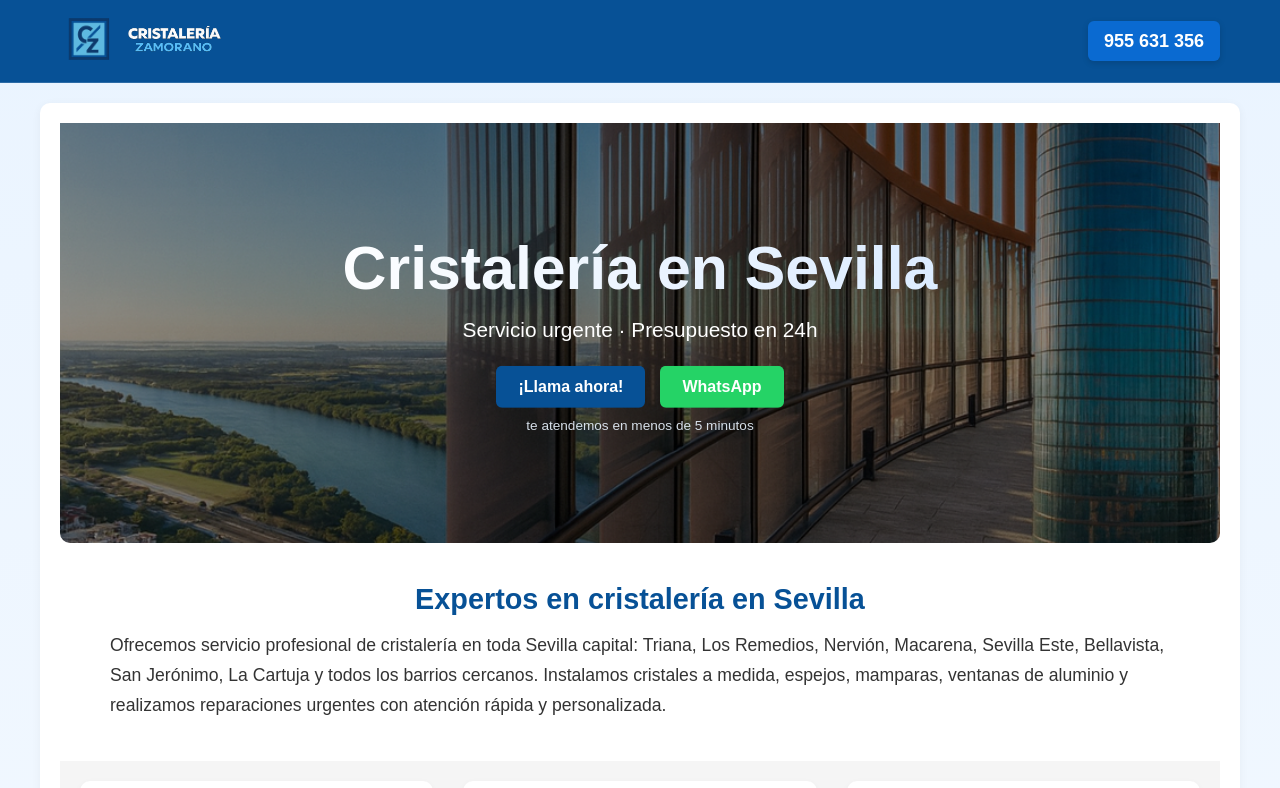
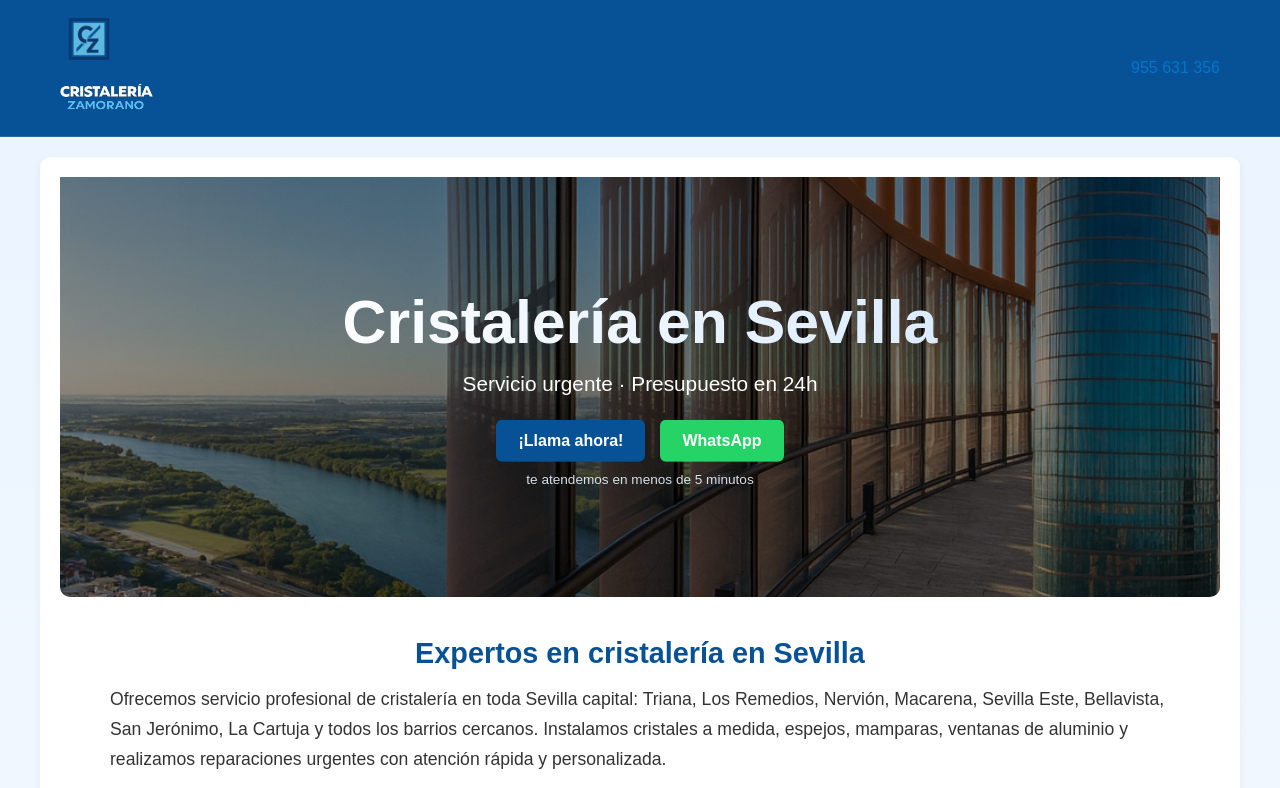
Before and after one commit to serafinweb/cristaleria-zamorano, a React (Vite) app: page / in a window 1280 px wide. Shown: the top 788 px of the page. Built offline with nearby package versions, Linux system fonts and the light colour scheme.

Commit message:
fix: estructura del header para alineación correcta

```diff
--- a/src/components/Header.jsx
+++ b/src/components/Header.jsx
@@ -11,7 +11,6 @@ const Header = () => {
   const handleMouseEnter = () => setOpen(true);
 
   const handleMouseLeave = (e) => {
-    // Evita que se cierre cuando el ratón pasa del logo al menú
     if (menuRef.current && !menuRef.current.contains(e.relatedTarget)) {
       setOpen(false);
     }
@@ -19,34 +18,38 @@ const Header = () => {
 
   return (
     <header className="header">
+
+      {/* CONTENEDOR PRINCIPAL */}
       <div className="header-container">
 
-        {/* Grupo izquierdo: Logo cuadrado + Logo tipográfico */}
-        <div className="left-group">
+        {/* IZQUIERDA: logo + logotipo */}
+        <div className="header-left">
 
-          {/* Logo cuadrado con menú flotante */}
           <div
             className="logo"
             onMouseEnter={handleMouseEnter}
             onMouseLeave={handleMouseLeave}
-            onClick={() => setOpen(!open)} // móvil
+            onClick={() => setOpen(!open)}
           >
             <img src={logo} alt="Cristalería Zamorano" />
           </div>
 
-          {/* Logo tipográfico (CRISTALERÍA / ZAMORANO) */}
           <div className="logo-text">
             <img src={logoTipografico} alt="Cristalería Zamorano" />
           </div>
 
         </div>
 
-        {/* Teléfono a la derecha */}
-        <div className="phone">
-          <a href="tel:+34955631356">955 631 356</a>
+        {/* DERECHA: teléfono */}
+        <div className="header-right">
+          <a href="tel:+34955631356" className="phone-btn">
+            955 631 356
+          </a>
         </div>
 
-        {/* Menú flotante */}
+      </div>
+
+      {/* MENÚ FLOTANTE — FUERA DEL CONTENEDOR */}
       {open && (
         <div
           className="menu-flotante"
@@ -55,17 +58,9 @@ const Header = () => {
         >
           <Link to="/">Inicio</Link>
           <Link to="/servicios">Servicios</Link>
-
-            {/* Barrios ocultos (solo para Google) */}
-            {/* <Link to="/triana">Triana</Link> */}
-            {/* <Link to="/los-remedios">Los Remedios</Link> */}
-            {/* <Link to="/sevilla-este">Sevilla Este</Link> */}
-            {/* <Link to="/dos-hermanas">Dos Hermanas</Link> */}
-            {/* <Link to="/camas">Camas</Link> */}
         </div>
       )}
 
-      </div>
     </header>
   );
 };
```
Lines whose indentation alone changed are shown as unchanged.
